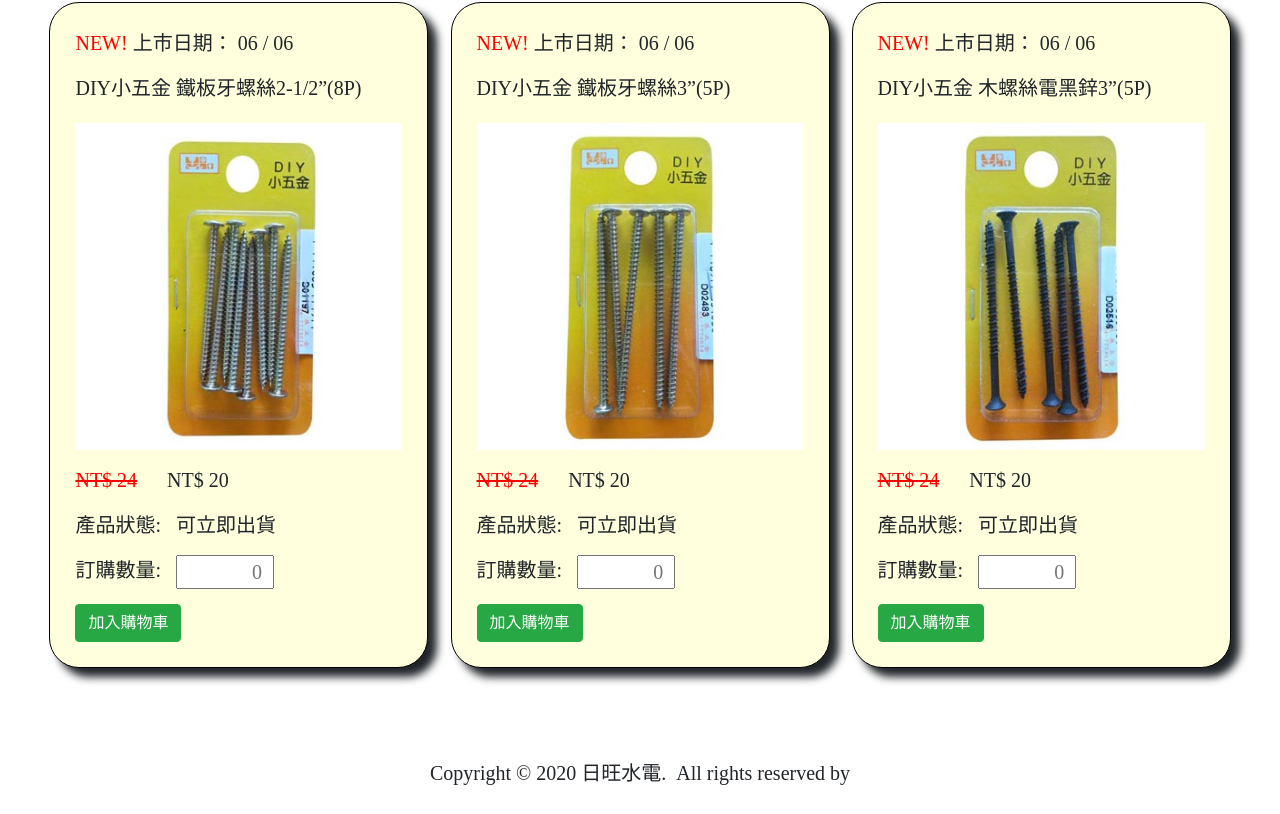
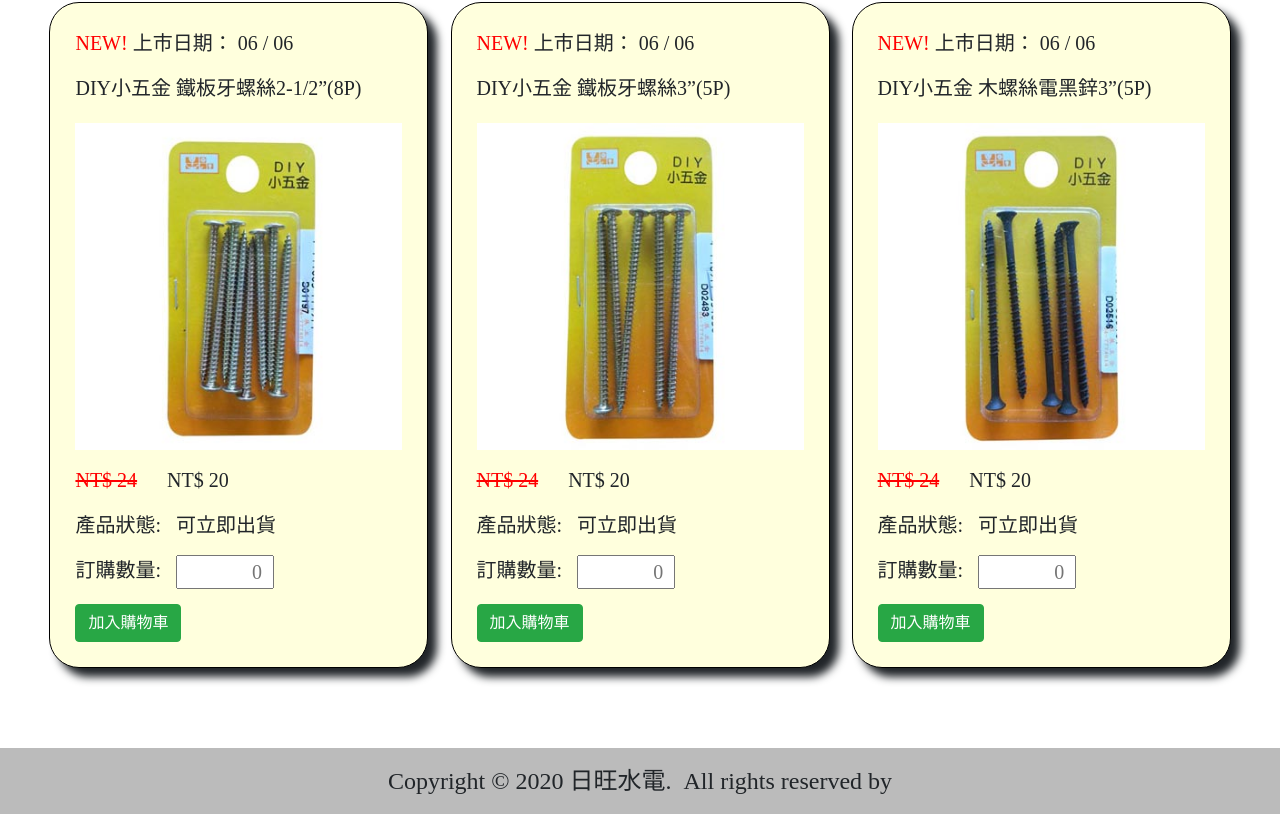
Before and after one commit to XiangLi1412/FinalDemo, a plain HTML site: page index.html in a window 1280 px wide. Shown: the part 3349-4163 px from the top of the page. Drawn offline with Linux system fonts and the light colour scheme.

Commit message:
Update index.css

```diff
--- a/assets/css/index.css
+++ b/assets/css/index.css
@@ -404,10 +404,12 @@ html, body{
 	justify-content: center;
 	flex-wrap: wrap;
 	align-items: center;
-	padding: 10px 0px;
-	/* font-size: 62px; */
+	padding: 15px 0px;
+	font-size: 24px;
+	/* font-weight: bold; */
 	/* height: 60px; */
-	/* background-color: #ccc; */
+	/* color: white; */
+	background-color: #bbb;
 }
 
 /* 地圖 */
```
